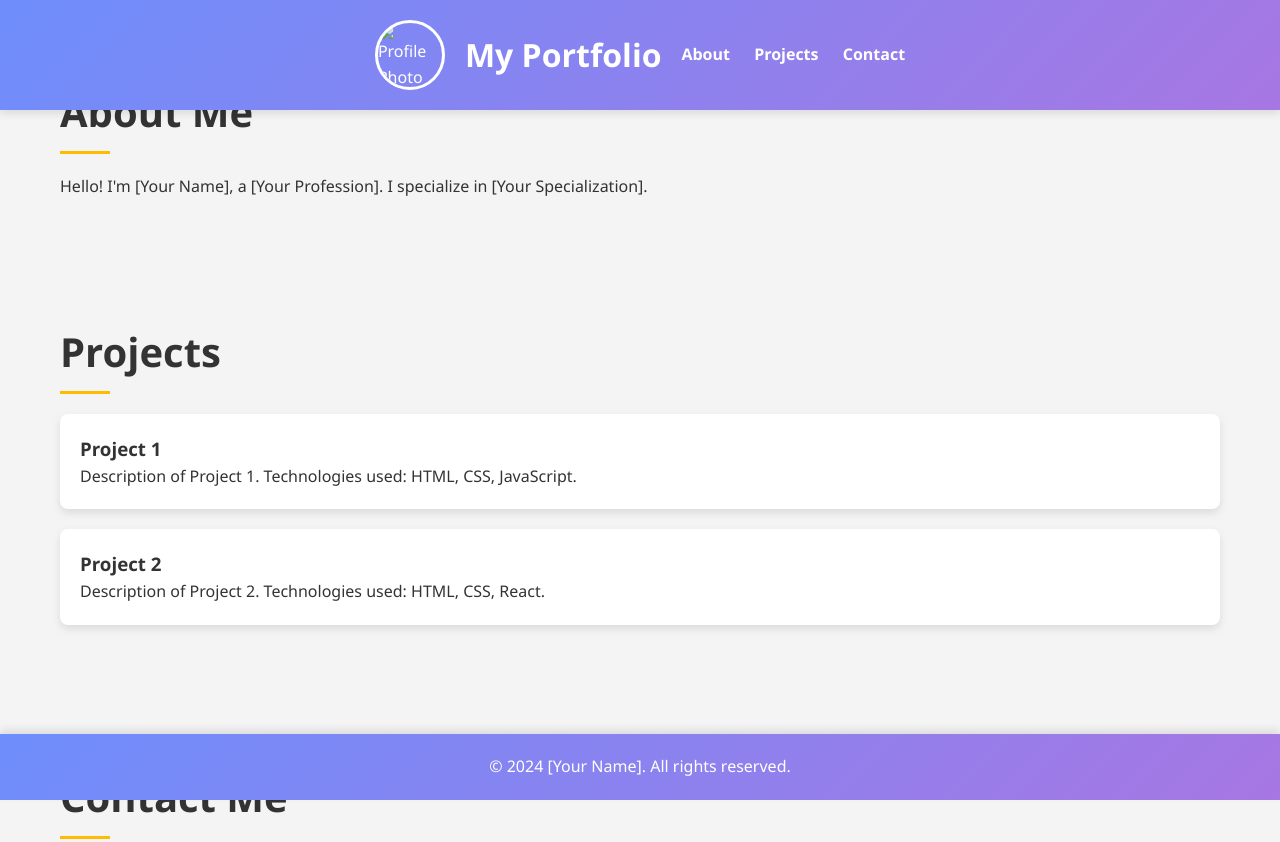
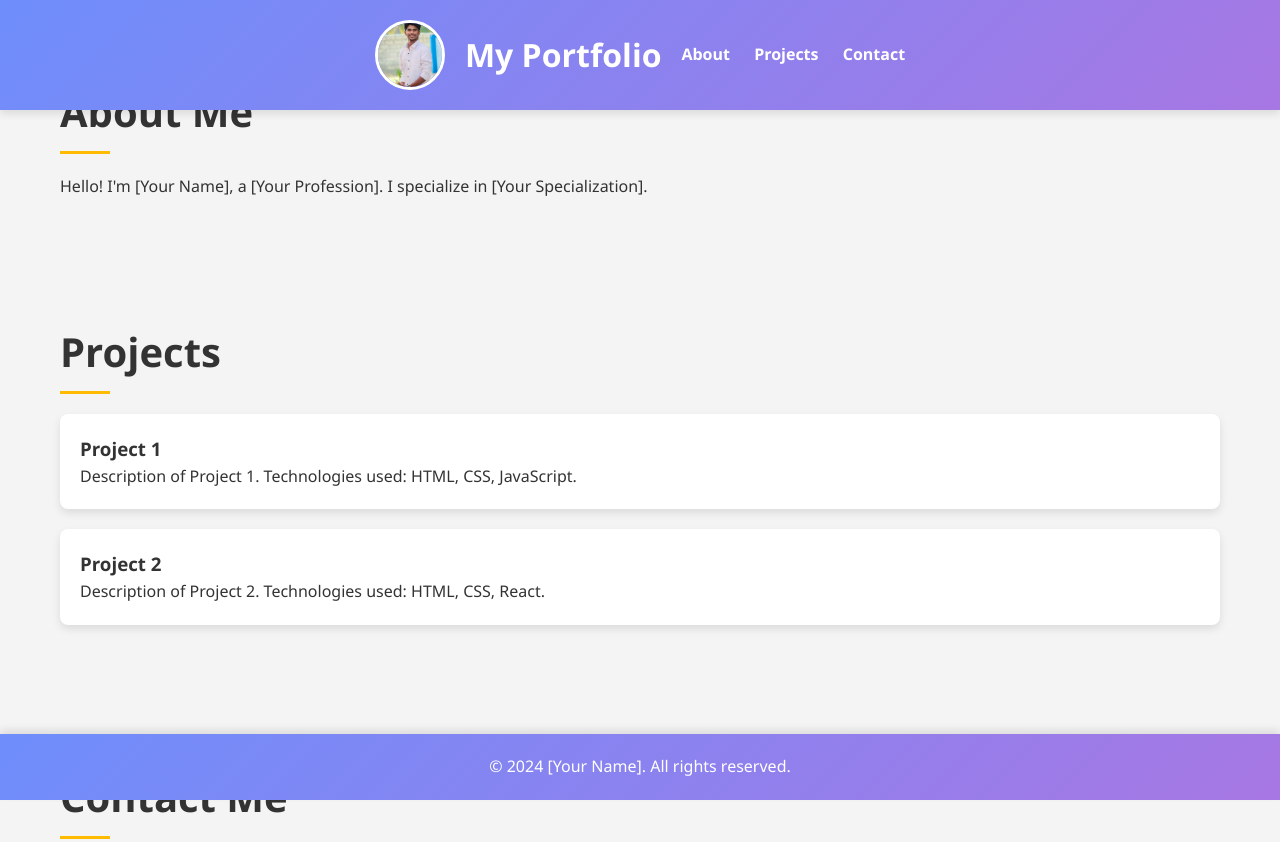
Before and after one commit to Suriya52/my-portfolio, a plain HTML site: page portfolio/index.html in a window 1280 px wide. Shown: the top 842 px of the page. Drawn offline with Linux system fonts and the light colour scheme.

Commit message:
Add image in portfolio

```diff
--- a/portfolio/index.html
+++ b/portfolio/index.html
@@ -1,3 +1,4 @@
+
 <!DOCTYPE html>
 <html lang="en">
 <head>
@@ -9,7 +10,7 @@
 <body>
     <header>
         <div class="container">
-            <img src="C:\Users\user\OneDrive\Pictures\Saved Pictures\suriya2.jpg" alt="Profile Photo" class="profile-photo">
+            <img src="Images/suriya2.jpg" alt="Profile Photo" class="profile-photo">
             <h1>My Portfolio</h1>
             <nav>
                 <ul>
```
Also changed, not shown: portfolio/Images/suriya2.jpg (added), portfolio/script.js (line endings or trailing spaces).
